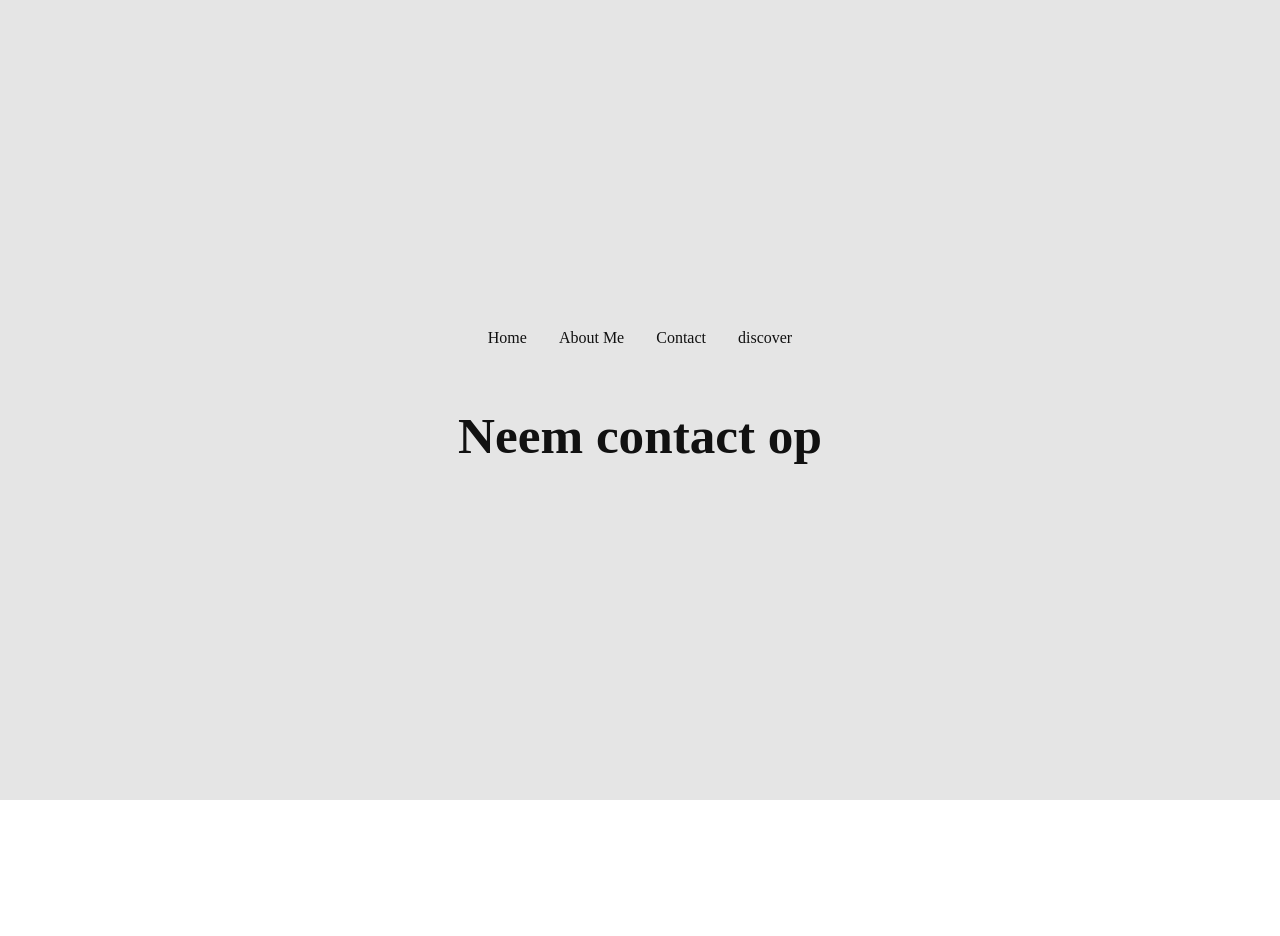
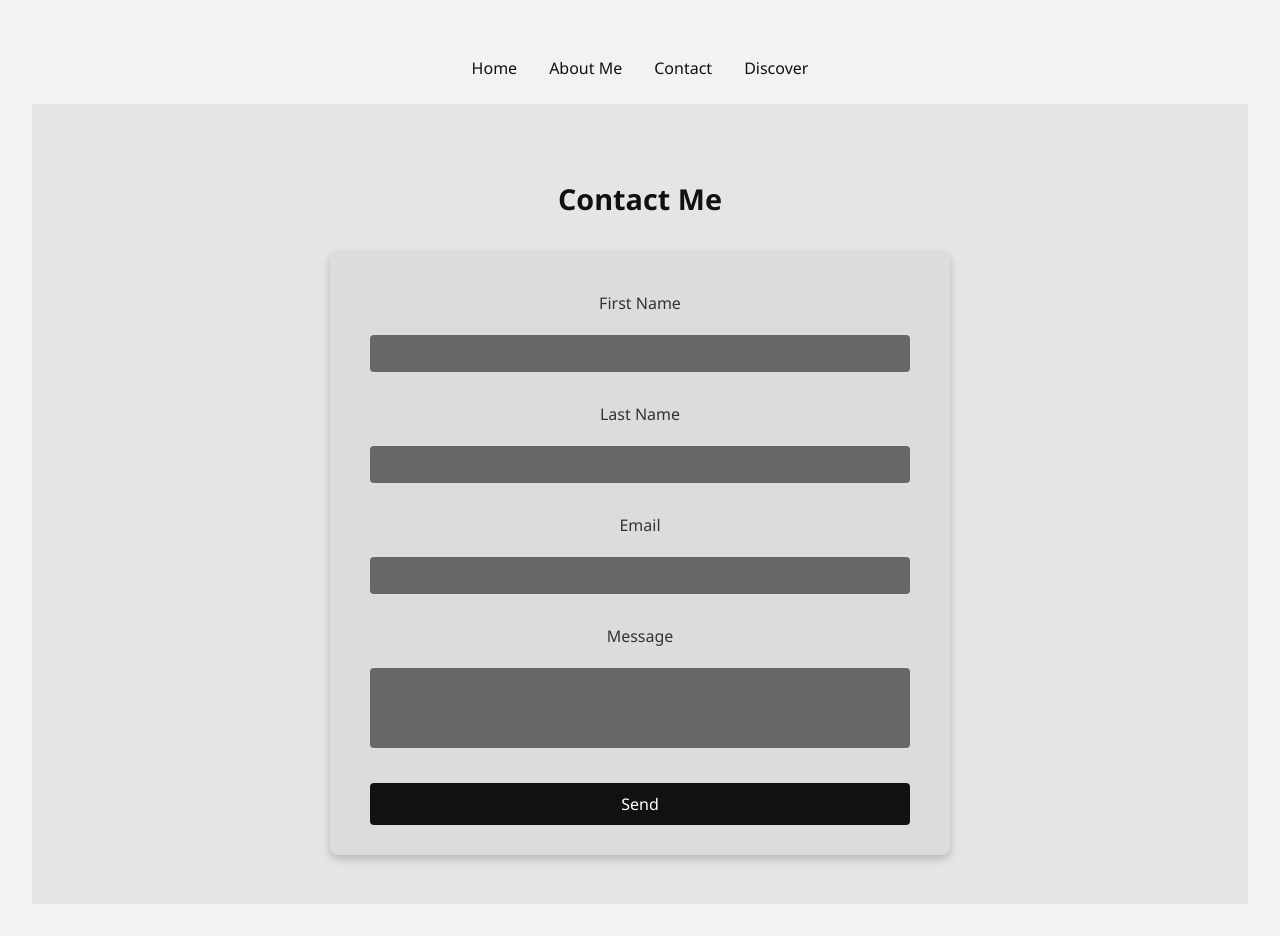
Before and after one commit to rickysaarloos/portfolio-website, a React (Vite) app: page /contact in a window 1280 px wide. Before the commit the page ends 800 px from the top, so only its background shows below. Built offline with nearby package versions, Linux system fonts and the light colour scheme.

Commit message:
Contact form(web3forms)

```diff
--- a/src/App.css
+++ b/src/App.css
@@ -1,19 +1,45 @@
-#root {
-  max-width: 1280px;
-  margin: 0 auto;
-  padding: 2rem;
-  text-align: center;
+/* ========== ROOT STYLES ========== */
+:root {
+  --primary: #a06224;
+  --primary-dark: #804b1c;
+  --accent: #e0c48c;
+  --text-dark: #2b2b32;
+  --bg-light: #fffdf5;
+  --shadow-sm: 0 2px 5px rgba(0, 0, 0, 0.15);
+  --shadow-md: 0 5px 10px rgba(0, 0, 0, 0.2);
+  --space-xs: 0.5rem;
+  --space-sm: 1rem;
+  --space-md: 2rem;
+  --space-lg: 4rem;
 }
 
+body {
+  font-family: "Segoe UI", Roboto, sans-serif;
+  color: #222;
+  background-color: #f2f2f2;
+  margin: 0;
+  padding: 0;
+}
+
+#root {
+  width: 100%;
+  text-align: center;
+  padding: var(--space-md);
+  box-sizing: border-box;
+}
+
+/* ========== LOGO ========== */
 .logo {
   height: 6em;
   padding: 1.5em;
   will-change: filter;
-  transition: filter 300ms;
+  transition: filter 0.3s ease;
 }
+
 .logo:hover {
   filter: drop-shadow(0 0 2em #646cffaa);
 }
+
 .logo.react:hover {
   filter: drop-shadow(0 0 2em #61dafbaa);
 }
@@ -33,23 +59,16 @@
   }
 }
 
-.card {
-  padding: 2em;
-}
-
-.read-the-docs {
-  color: #888;
-}
-
+/* ========== HOME SECTION ========== */
 .home {
   display: flex;
-
   gap: 9rem;
-  padding: 4rem 2rem;
+  padding: var(--space-lg) var(--space-md);
   min-height: 100vh;
   max-width: 1200px;
   margin: 0 auto;
 }
+
 .photo-box {
   width: 220px;
   height: 320px;
@@ -59,7 +78,7 @@
   justify-content: center;
   font-size: 1.2rem;
   color: #333;
-  box-shadow: 0 2px 6px rgba(0, 0, 0, 0.2);
+  box-shadow: var(--shadow-sm);
 }
 
 .text-area {
@@ -81,7 +100,7 @@
 }
 
 .dark {
-  background-color: #2b2b32;
+  background-color: var(--text-dark);
   color: white;
   padding: 0.2em 0.5em;
 }
@@ -97,3 +116,185 @@
   font-size: 2.8rem;
   font-weight: 500;
 }
+
+/* ========== PROJECT CARDS ========== */
+
+
+.card-container {
+  display: grid;
+  grid-template-columns: repeat(auto-fit, minmax(260px, 1fr));
+  gap: 1.5rem;
+  max-width: 1000px;
+  margin: 3rem auto;
+  padding: 0 1rem;
+}
+
+/* 🃏 Individuele kaart */
+.card {
+  background-color: #fffdf5;
+  border-radius: 10px;
+  box-shadow: 0 2px 5px rgba(0,0,0,0.15);
+  overflow: hidden;
+  cursor: pointer;
+  transition: all 0.25s ease;
+  text-align: left;
+}
+
+.card:hover {
+  transform: translateY(-5px);
+  box-shadow: 0 5px 10px rgba(0,0,0,0.25);
+}
+
+.card img {
+  width: 100%;
+  height: 160px;
+  object-fit: cover;
+}
+
+.card h2 {
+  margin: 0.8rem 1rem 0.3rem;
+  font-size: 1.1rem;
+  color: #5b3810;
+  font-weight: bold;
+}
+
+.card p {
+  margin: 0 1rem 1rem;
+  font-size: 0.9rem;
+  color: #6b4b18;
+}
+
+
+/* ========== DETAIL PAGE ========== */
+.detail-page {
+  background-color: var(--bg-light);
+  border-radius: 10px;
+  box-shadow: var(--shadow-md);
+  max-width: 500px;
+  margin: 3rem auto;
+  padding: 2rem;
+  text-align: center;
+}
+
+.detail-page img {
+  width: 100%;
+  height: 300px;
+  object-fit: cover;
+  border-radius: 10px;
+  margin-bottom: 1rem;
+}
+
+.detail-page h1 {
+  font-size: 1.8rem;
+  color: #7b4a0b;
+  font-weight: bold;
+  margin-bottom: 1rem;
+}
+
+.detail-page p {
+  color: #4b2e05;
+  font-size: 1rem;
+  margin: 0.4rem 0;
+}
+
+.detail-page strong {
+  color: #7b4a0b;
+}
+
+/* Terug-knop */
+.detail-page a {
+  display: inline-block;
+  margin-top: 1.2rem;
+  background-color: var(--primary);
+  color: #fff;
+  text-decoration: none;
+  padding: 0.5rem 1rem;
+  border-radius: 6px;
+  font-weight: bold;
+  transition: background-color 0.25s ease, transform 0.15s ease;
+}
+
+.detail-page a:hover {
+  background-color: var(--primary-dark);
+  transform: translateY(-2px);
+}
+
+/* ========== CONTACT PAGE ========== */
+.contact-container {
+  background-color: #e5e5e5;
+  min-height: 100vh;
+  display: flex;
+  flex-direction: column;
+  align-items: center;
+  justify-content: center;
+}
+
+.contact-container h2 {
+  margin-bottom: 1rem;
+  font-size: 1.5rem;
+}
+
+.contact-form {
+  background-color: #cfcfcf;
+  padding: 2rem;
+  border-radius: 8px;
+  box-shadow: var(--shadow-sm);
+  display: flex;
+  flex-direction: column;
+  width: 300px;
+  gap: 0.75rem;
+}
+
+.contact-form input,
+.contact-form textarea {
+  padding: 0.5rem;
+  border: none;
+  border-radius: 4px;
+  resize: none;
+}
+
+.contact-form button {
+  background-color: var(--primary);
+  color: white;
+  border: none;
+  padding: 0.6rem 1rem;
+  border-radius: 4px;
+  cursor: pointer;
+  transition: background-color 0.25s ease;
+}
+
+.contact-form button:hover {
+  background-color: var(--primary-dark);
+}
+
+/* ========== RESPONSIVE DESIGN ========== */
+@media (max-width: 800px) {
+  .home {
+    flex-direction: column;
+    align-items: center;
+    gap: 3rem;
+    text-align: center;
+  }
+
+  .text-area {
+    max-width: 90%;
+  }
+
+  .name {
+    font-size: 2.2rem;
+  }
+
+  .card-container {
+    grid-template-columns: 1fr;
+    padding: 0 1rem;
+  }
+
+  .detail-page {
+    margin: 1.5rem;
+    padding: 1.5rem;
+  }
+
+  .contact-form {
+    width: 90%;
+  }
+}
--- a/src/Components/ProjectCard.jsx
+++ b/src/Components/ProjectCard.jsx
@@ -5,15 +5,15 @@ function ProjectCard({ project }) {
 
   const handleClick = () => {
     navigate(`/projects/${project.id}`);
-  }
+  };
 
-    return (
-        <div className ="card" onClick={() => navigate(`/projects/${project.id}`)}>
-            <h2>{name}</h2>
-            <img src={image} alt={name} />
-            <p>{description}</p>
-        </div>
-    );
+  return (
+    <div className="card" onClick={handleClick}>
+      <h2>{project.name}</h2>
+      <img src={project.image} alt={project.name} />
+      <p>{project.description}</p>
+    </div>
+  );
 }
 
 export default ProjectCard;
--- a/src/Components/Projects.jsx
+++ b/src/Components/Projects.jsx
@@ -3,42 +3,42 @@ const project = [
     id: 1,
     name: "Project One",
     description: "This is the first project.",
-    image: "https://via.placeholder.com/150",
+
     },
 
     {
     id: 2,
     name: "Project Two",
     description: "This is the second project.",
-    image: "https://via.placeholder.com/150",
+
     },
 
     {
     id: 3,
     name: "Project Three",
     description: "This is the third project.",
-    image: "https://via.placeholder.com/150",
+
     },
 
     {
     id: 4,
     name: "Project Four",
     description: "This is the fourth project.",
-    image: "https://via.placeholder.com/150",
+
     },
 
     {
     id: 5,
     name: "Project Five",
     description: "This is the fifth project.",
-    image: "https://via.placeholder.com/150",
+
     },
 
     {
     id: 6,
     name: "Project Six",
     description: "This is the sixth project.",
-    image: "https://via.placeholder.com/150",
+
     },
 
 
--- /dev/null
+++ b/src/Pages/Contact.css
@@ -0,0 +1,110 @@
+.contact-container {
+  display: flex;
+  flex-direction: column;
+  align-items: center;
+  justify-content: center;
+  min-height: 100vh;
+  background-color: #e5e5e5;
+  font-family: "Segoe UI", Tahoma, Geneva, Verdana, sans-serif;
+}
+
+
+.contact-container h2 {
+  margin-bottom: 30px;
+  font-size: 1.8rem;
+  color: #111;
+}
+
+
+.contact-form {
+  background-color: #dcdcdc;
+  padding: 30px 40px;
+  border-radius: 8px;
+  box-shadow: 0 4px 8px rgba(0, 0, 0, 0.2);
+  width: 620px;
+  display: flex;
+  flex-direction: column;
+  gap: 20px;
+}
+
+
+.contact-form label {
+  font-weight: 500;
+  color: #333;
+  margin-top: 10px;
+}
+
+
+.contact-form input,
+.contact-form textarea {
+  padding: 10px;
+  border: none;
+  border-radius: 4px;
+  outline: none;
+  font-size: 0.95rem;
+  background-color: #676767;
+}
+
+.contact-form textarea {
+  min-height: 80px;
+  resize: none;
+}
+
+
+.contact-form button {
+  margin-top: 15px;
+  background-color: #111;
+  color: white;
+  padding: 10px;
+  border: none;
+  border-radius: 4px;
+  font-size: 1rem;
+  cursor: pointer;
+  transition: background 0.2s ease;
+}
+
+.contact-form button:hover {
+  background-color: #333;
+}
+
+
+footer {
+  position: fixed;
+  bottom: 0;
+  width: 100%;
+  background-color: #111;
+  color: white;
+  text-align: center;
+  padding: 15px 0;
+  font-size: 0.9rem;
+}
+
+footer a {
+  color: #ccc;
+  text-decoration: none;
+}
+
+footer a:hover {
+  color: white;
+}
+
+
+.result-message {
+  margin-top: 10px;
+  font-size: 0.95rem;
+  color: #333;
+}
+
+.result-message:empty {
+  display: none;
+}
+
+
+.result-message:contains("successfully") {
+  color: green;
+}
+
+.result-message:contains("wrong"),
+.result-message:contains("Error") {
+  color: red;
+}
--- a/src/Pages/Contact.jsx
+++ b/src/Pages/Contact.jsx
@@ -1,6 +1,64 @@
+import React, { useState } from "react";
+import "./Contact.css";
+
 const Contact = () => {
-return <h1>Neem contact op</h1>
-;
+  const [result, setResult] = useState("");
+  const [isSubmitting, setIsSubmitting] = useState(false);
+
+  const onSubmit = async (event) => {
+    event.preventDefault();
+    setIsSubmitting(true);
+    setResult("");
+
+    const formData = new FormData(event.target);
+    formData.append("access_key", "d683d353-491e-4323-8763-2db65ceb245c");
+
+    try {
+      const response = await fetch("https://api.web3forms.com/submit", {
+        method: "POST",
+        body: formData,
+      });
+
+      const data = await response.json();
+
+      if (data.success) {
+        setResult("Message sent successfully.");
+        event.target.reset();
+      } else {
+        setResult("Something went wrong, Please try again.");
+      }
+    } catch (error) {
+      console.error("Error submitting form:", error);
+      setResult("⚠️ Error sending message. Try again later.");
+    } finally {
+      setIsSubmitting(false);
+    }
+  };
+
+  return (
+    <div className="contact-container">
+      <h2>Contact Me</h2>
+      <form className="contact-form" onSubmit={onSubmit}>
+        <label htmlFor="firstName">First Name</label>
+        <input type="text" id="firstName" name="first_name" required />
+
+        <label htmlFor="lastName">Last Name</label>
+        <input type="text" id="lastName" name="last_name" required />
+
+        <label htmlFor="email">Email</label>
+        <input type="email" id="email" name="email" required />
+
+        <label htmlFor="message">Message</label>
+        <textarea id="message" name="message" required></textarea>
+
+        <button type="submit" disabled={isSubmitting}>
+          {isSubmitting ? "Sending..." : "Send"}
+        </button>
+
+        <p className="result-message">{result}</p>
+      </form>
+    </div>
+  );
 };
 
 export default Contact;
--- a/src/Pages/Discover.jsx
+++ b/src/Pages/Discover.jsx
@@ -1,12 +1,21 @@
-
+import ProjectCard from "../components/projectCard";
+import projects from "../components/Projects";
+import '../App.css';
 
 function Discover() {
-    return (
-        <div className="discover-page">
-            <h2>Discover Page</h2>
-            <p>Welcome to the Discover page!</p>
-        </div>
-    );
+  return (
+    <div className="discover-page">
+      <h2 className="text-2xl font-bold mb-2">Discover Page</h2>
+      <p>Checkout my work</p>
+      <p>Bekijk mijn werk</p>
+
+      <div className="card-container">
+        {projects.map((project) => (
+          <ProjectCard key={project.id} project={project} />
+        ))}
+      </div>
+    </div>
+  );
 }
 
 export default Discover;
--- a/src/Pages/Navigation.jsx
+++ b/src/Pages/Navigation.jsx
@@ -9,7 +9,7 @@ const Navigation = () => {
           <li><Link to="/">Home</Link></li>
           <li><Link to="/about">About Me</Link></li>
           <li><Link to="/contact">Contact</Link></li>
-          <li><Link to="/Discover">discover</Link></li>
+          <li><Link to="/Discover">Discover</Link></li>
         </ul>
       </nav>
 
```
Also changed, not shown: src/App.jsx (+5 -5 lines), src/Components/Footer.css (added, +49 -0 lines), src/Components/Footer.jsx (added, +23 -0 lines).
